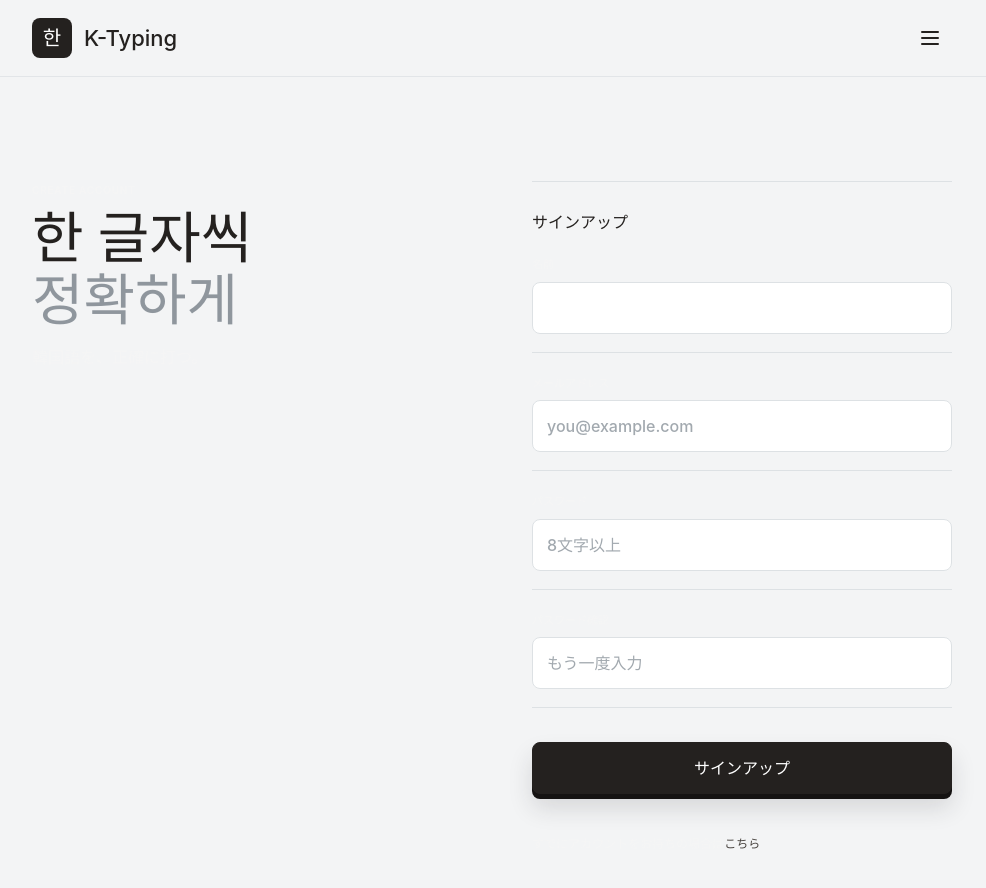
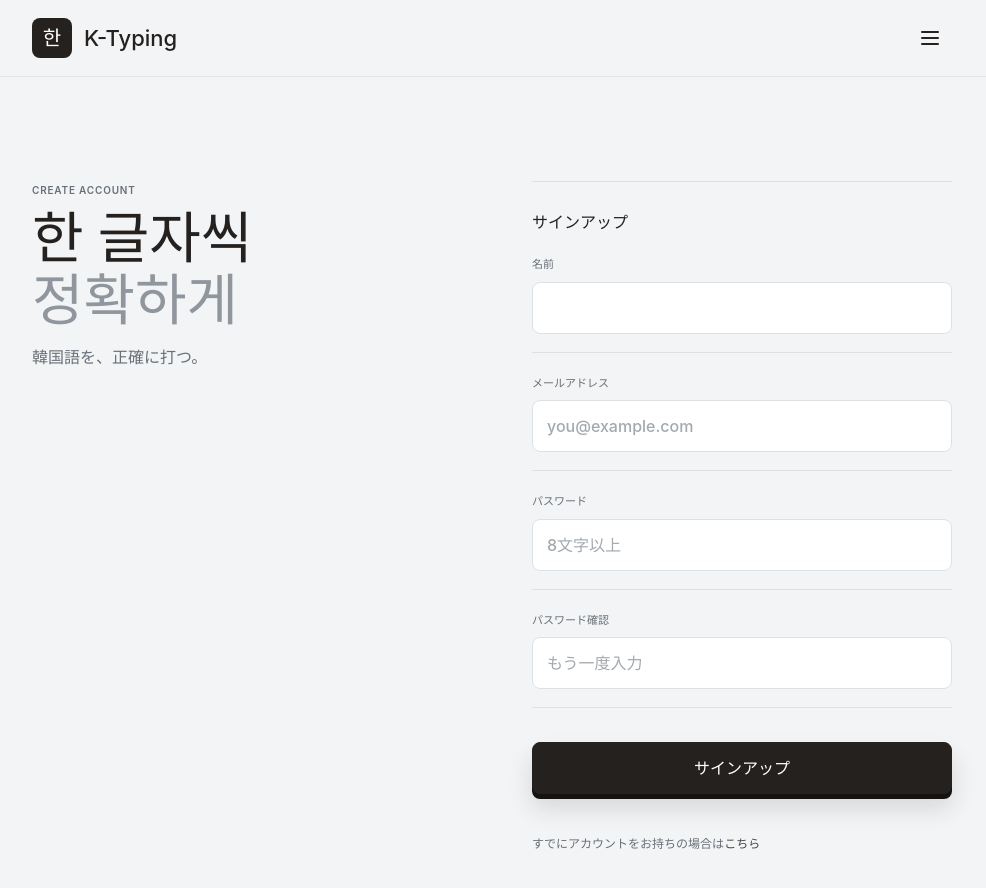
Before and after one commit to okuda1506/K-Typing, a React (Vite) app in the folder frontend/: page /signup in a window 1280 px wide. Shown: the top 888 px of the page, without its empty margins (148-1134 px from the left). Built offline with nearby package versions, Linux system fonts and the light colour scheme; no server answers.

Commit message:
Geminiレビュー指摘を修正

```diff
--- a/frontend/package.json
+++ b/frontend/package.json
@@ -11,13 +11,13 @@
   },
   "dependencies": {
     "@fontsource-variable/geist": "^5.2.9",
+    "@radix-ui/react-slot": "^1.3.0",
     "@tailwindcss/vite": "^4.2.4",
     "class-variance-authority": "^0.7.1",
     "clsx": "^2.1.1",
     "graphql": "^16.13.2",
     "graphql-request": "^7.4.0",
     "lucide-react": "^1.21.0",
-    "radix-ui": "^1.6.0",
     "react": "^19.2.5",
     "react-dom": "^19.2.5",
     "react-router-dom": "^7.14.2",
--- a/frontend/src/components/ui/button.tsx
+++ b/frontend/src/components/ui/button.tsx
@@ -1,6 +1,6 @@
 import * as React from "react"
 import { cva, type VariantProps } from "class-variance-authority"
-import { Slot } from "radix-ui"
+import { Slot } from "@radix-ui/react-slot"
 
 import { cn } from "@/lib/utils"
 
@@ -51,7 +51,7 @@ function Button({
   VariantProps<typeof buttonVariants> & {
     asChild?: boolean
   }) {
-  const Comp = asChild ? Slot.Root : "button"
+  const Comp = asChild ? Slot : "button"
 
   return (
     <Comp
--- a/frontend/src/index.css
+++ b/frontend/src/index.css
@@ -10,6 +10,7 @@
   --black-soft: #302d2a;
   --black-muted: #48433f;
   --ink: #272421;
+  --muted-text: #687078;
   --muted: oklch(0.97 0 0);
   --quiet: #a2a9af;
   --line: #dde1e4;
@@ -145,7 +146,7 @@ a {
 .eyebrow {
   display: block;
   margin: 0;
-  color: var(--muted);
+  color: var(--muted-text);
   font-size: 10px;
   font-weight: 600;
   letter-spacing: 0.08em;
@@ -445,7 +446,7 @@ a {
 .page-header p:last-child {
   max-width: 460px;
   margin: 0;
-  color: var(--muted);
+  color: var(--muted-text);
   line-height: 1.75;
 }
 
@@ -535,7 +536,7 @@ a {
 }
 
 .field span {
-  color: var(--muted);
+  color: var(--muted-text);
   font-size: 11px;
   font-weight: 600;
 }
@@ -668,7 +669,7 @@ a {
 
 .auth-footnote {
   margin: 22px 0 0;
-  color: var(--muted);
+  color: var(--muted-text);
   font-size: 12px;
   font-weight: 500;
   line-height: 1.7;
@@ -742,7 +743,7 @@ a {
 .lesson-row small,
 .metric-row span,
 .word-list-header span {
-  color: var(--muted);
+  color: var(--muted-text);
   font-size: 11px;
   font-weight: 600;
 }
@@ -843,7 +844,7 @@ a {
 
 .typing-count {
   min-width: 44px;
-  color: var(--muted);
+  color: var(--muted-text);
   font-size: 12px;
   font-weight: 600;
   text-align: right;
@@ -888,7 +889,7 @@ a {
 
 .translation {
   margin: 22px 0 0;
-  color: var(--muted);
+  color: var(--muted-text);
   font-weight: 500;
 }
 
@@ -905,7 +906,7 @@ a {
 }
 
 .typing-status span {
-  color: var(--muted);
+  color: var(--muted-text);
   font-size: 12px;
   font-weight: 600;
 }
@@ -1098,7 +1099,7 @@ a {
 
 .result-loading-inner p {
   margin: -6px 0 0;
-  color: var(--muted);
+  color: var(--muted-text);
   font-size: 13px;
   font-weight: 600;
   line-height: 1.6;
@@ -1115,7 +1116,7 @@ a {
 }
 
 .typing-page .field input:disabled {
-  color: var(--muted);
+  color: var(--muted-text);
   background: var(--surface);
 }
 
@@ -1144,7 +1145,7 @@ a {
 .result-hero p:last-child {
   max-width: 420px;
   margin: 0;
-  color: var(--muted);
+  color: var(--muted-text);
   line-height: 1.75;
 }
 
@@ -1245,7 +1246,7 @@ a {
 }
 
 .word-row span {
-  color: var(--muted);
+  color: var(--muted-text);
   font-weight: 500;
 }
 
```
Also changed, not shown: 1 other file (tests, documents, lock files or other folders).
